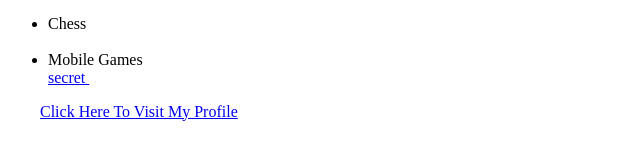
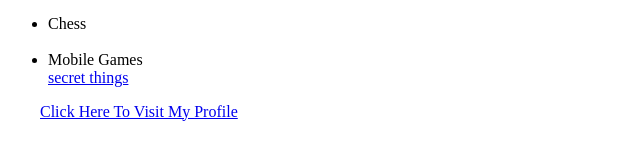
Before and after one commit to HaVeN1233/kevin.github.io, a plain HTML site: page index.html in a window 1280 px wide. Shown: the part 652-797 px from the top of the page, 0-640 px from the left. Drawn offline with Linux system fonts and the light colour scheme.

Commit message:
Update index.html

```diff
--- a/index.html
+++ b/index.html
@@ -20,7 +20,7 @@
             <li>badminton</li>
             <li>Chess</li>
             <li>Mobile Games</li>
-            <a href="extension.html"> secret </a>
+            <a href="https://haven1233.github.io/secret.github.io/">secret things</a>
         </ul>
         <a href="https://www.facebook.com/Mags.HaVeN1233"> Click Here To Visit My Profile</a>
     </section>
```
